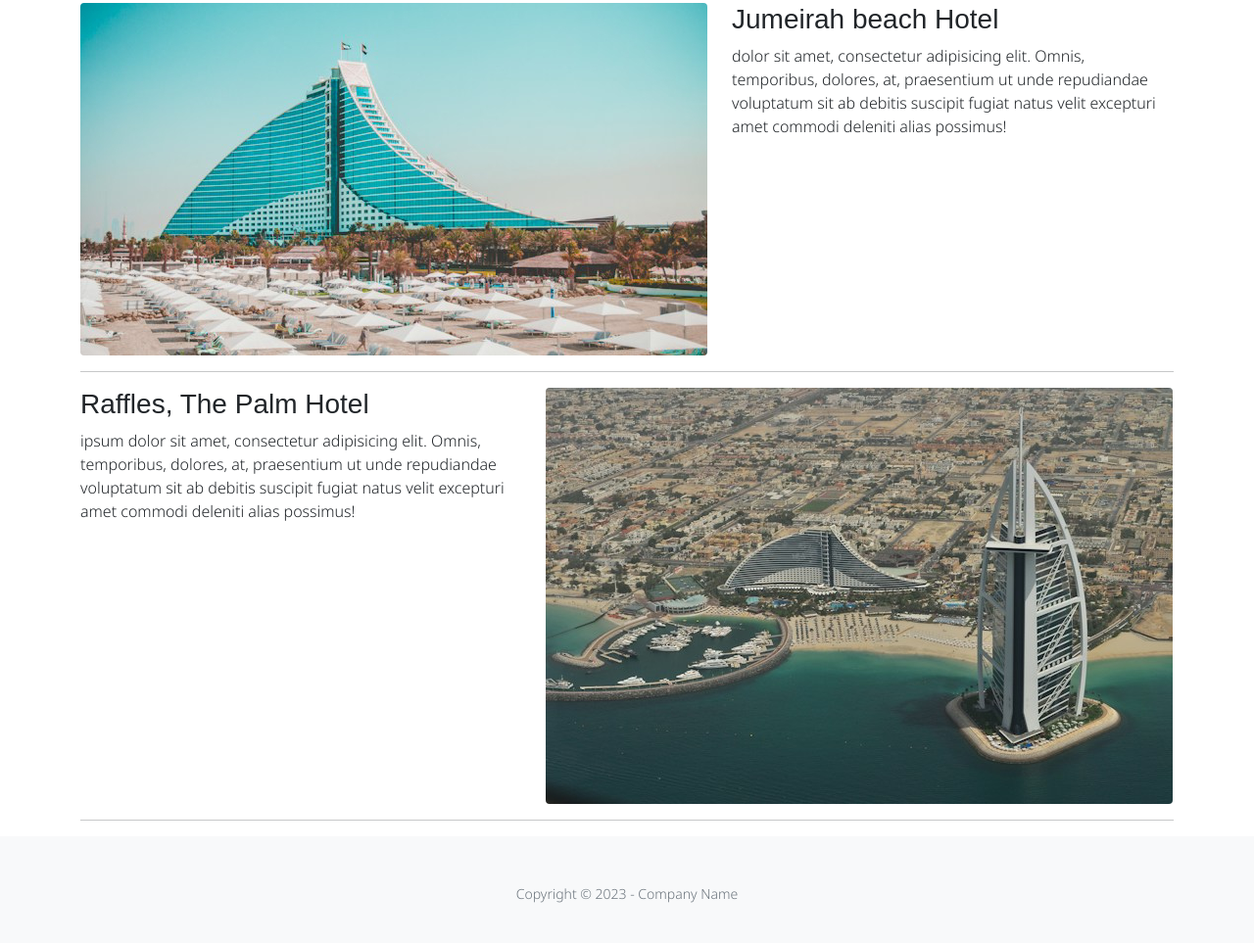
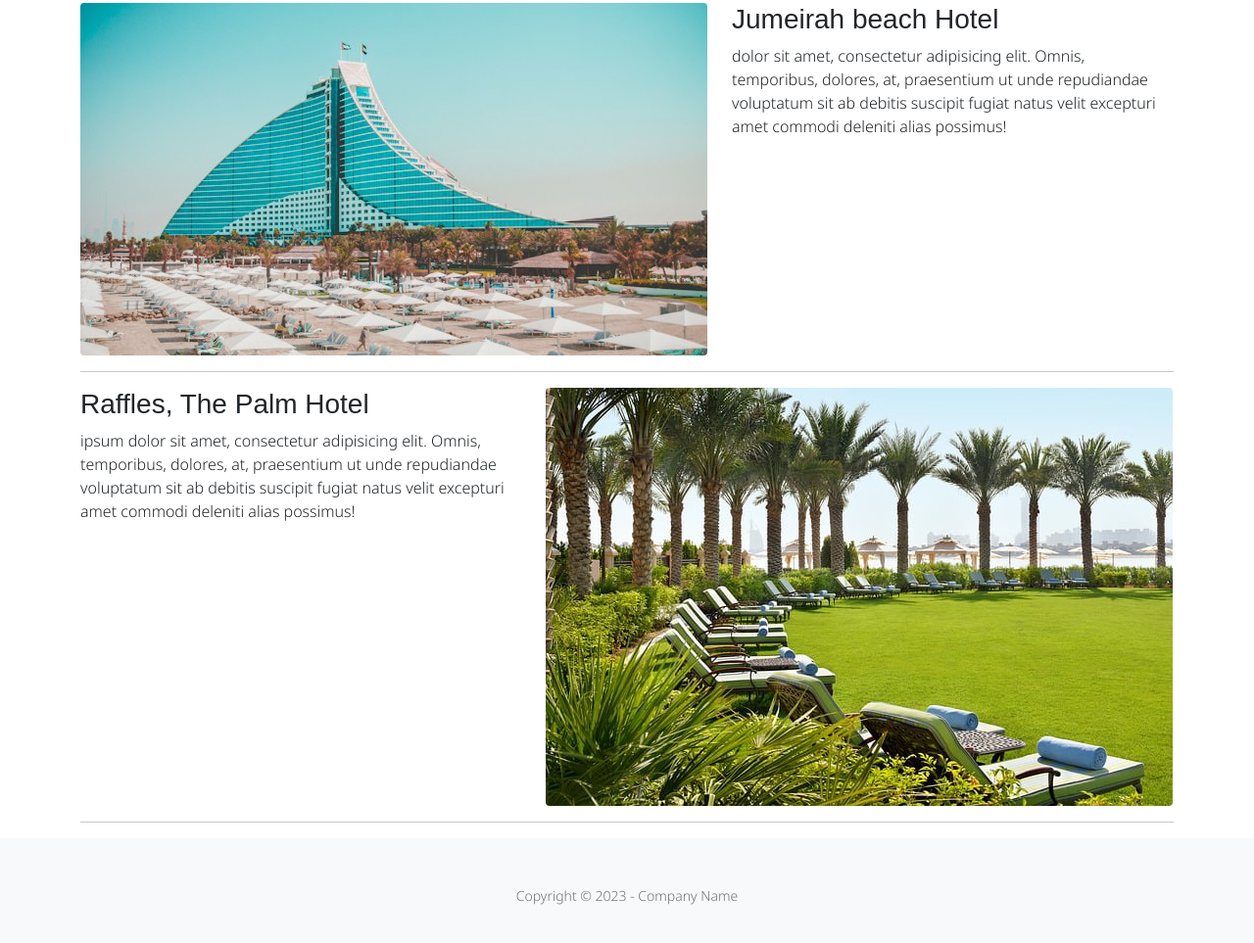
Before and after one commit to Robell426/narrative-website-robel-new, a plain HTML site: page page-two.html in a window 1280 px wide. Shown: the part 1834-2797 px from the top of the page at 98% size. Drawn offline with nearby package versions, Linux system fonts and the light colour scheme; some packages are replaced by stand-ins of ours; a script that the page names is missing; a web font is replaced by a local one.

Commit message:
commit to master
added a new image

```diff
--- a/page-two.html
+++ b/page-two.html
@@ -109,7 +109,7 @@
             <p> ipsum dolor sit amet, consectetur adipisicing elit. Omnis, temporibus, dolores, at, praesentium ut unde repudiandae voluptatum sit ab debitis suscipit fugiat natus velit excepturi amet commodi deleniti alias possimus!</p>
           </div>
           <div class="col-md-7">
-              <img class="img-fluid rounded mb-3 mb-md-0" src="assets/roman-logov-jomuw0-3F8A-unsplash.jpg" alt="An image of the Raffles, The Palm Hotel">
+              <img class="img-fluid rounded mb-3 mb-md-0" src="assets/img/Hotel.7.jpg" alt="An image of the Raffles, The Palm Hotel">
           </div>
         </div>
         <!-- /.row -->
```
